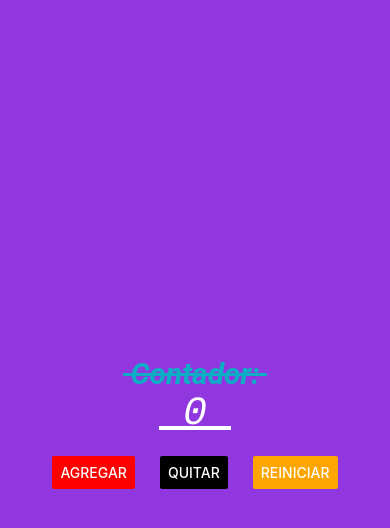
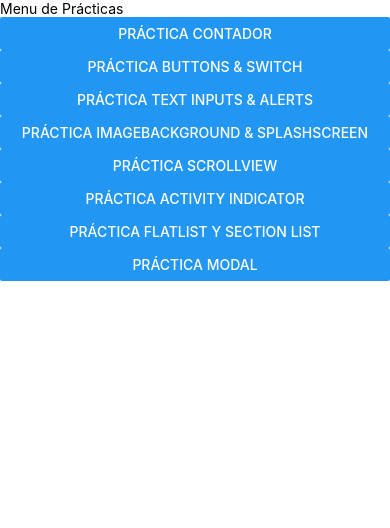
Before and after one commit to Josafat57/PAM211, a React Native app in the folder Intro/: screen / in a window 390 px wide. Shown: the top 528 px of the page. Built offline with nearby package versions, Linux system fonts and the light colour scheme.

Commit message:
Menú
Literalmente es un menú jaja, un menú muy básico es cierto pero funciona para poder ver y tener en donde guardar las prácticas que habrán en las exposiciones próximas.
En un futuro muy cercano voy a actualizar este menú para que se vea mejor.

```diff
--- a/Intro/App.js
+++ b/Intro/App.js
@@ -1,8 +1,8 @@
-import ContadorScreen from './Screens/ContadorScreen';
+import MenuScreen from './Screens/MenuScreen';
 
 export default function App() {
 
 return (
-    <ContadorScreen> </ContadorScreen>
+  <MenuScreen></MenuScreen>
   );
-};
+}
--- /dev/null
+++ b/Intro/Screens/ButtonsScreen.js
@@ -0,0 +1,10 @@
+import { Text, View } from 'react-native'
+
+export default function ButtonsScreen() {
+
+    return (
+      <View>
+        <Text>Próximamente...</Text>
+      </View>
+    )
+}
--- /dev/null
+++ b/Intro/Screens/ImageScreen.js
@@ -0,0 +1,10 @@
+import { Text, View } from 'react-native'
+
+export default function ImageScreen() {
+
+    return (
+      <View>
+        <Text>Próximamente...</Text>
+      </View>
+    )
+}
--- /dev/null
+++ b/Intro/Screens/IndicatorScreen.js
@@ -0,0 +1,10 @@
+import { Text, View } from 'react-native'
+
+export default function IndicatorScreen() {
+
+    return (
+      <View>
+        <Text>Próximamente...</Text>
+      </View>
+    )
+}
--- /dev/null
+++ b/Intro/Screens/ListScreen.js
@@ -0,0 +1,10 @@
+import { Text, View } from 'react-native'
+
+export default function ListScreen() {
+
+    return (
+      <View>
+        <Text>Próximamente...</Text>
+      </View>
+    )
+}
--- /dev/null
+++ b/Intro/Screens/MenuScreen.js
@@ -0,0 +1,58 @@
+import { Text, StyleSheet, View, Button } from 'react-native'
+import React, { useState } from 'react'
+import ButtonsScreen from './ButtonsScreen';
+import ContadorScreen from './ContadorScreen';
+import TextScreen from './TextScreen';
+import ImageScreen from './ImageScreen';
+import ScrollScreen from './ScrollScreen';
+import IndicatorScreen from './IndicatorScreen';
+import ListScreen from './ListScreen';
+import ModalScreen from './ModalScreen';
+
+export default function MenuScreen() {
+  const [screen, setScreen] = useState('menu');
+
+  switch(screen) {
+    case 'contador':
+        return <ContadorScreen/>;
+
+    case 'buttons':
+        return <ButtonsScreen/>;
+
+    case 'text':
+        return <TextScreen/>;
+
+    case 'image':
+        return <ImageScreen/>;
+
+    case 'scroll':
+        return <ScrollScreen/>;
+
+    case 'indicator':
+        return <IndicatorScreen/>;
+
+    case 'list':
+        return <ListScreen/>;
+
+    case 'modal':
+        return <ModalScreen/>;
+
+    case 'menu':
+    default:
+        return (
+        <View>
+            <Text>Menu de Prácticas</Text>
+            <Button onPress={()=>setScreen('contador')} title="Práctica Contador"></Button>
+            <Button onPress={()=>setScreen('buttons')} title="Práctica Buttons & Switch"></Button>
+            <Button onPress={()=>setScreen('text')} title="Práctica Text Inputs & Alerts"></Button>
+            <Button onPress={()=>setScreen('image')} title="Práctica ImageBackground & SplashScreen"></Button>
+            <Button onPress={()=>setScreen('scroll')} title="Práctica ScrollView"></Button>
+            <Button onPress={()=>setScreen('indicator')} title="Práctica Activity Indicator"></Button>
+            <Button onPress={()=>setScreen('list')} title="Práctica FlatList y Section List"></Button>
+            <Button onPress={()=>setScreen('modal')} title="Práctica Modal"></Button>
+        </View>
+    )
+  }
+}
+
+const styles = StyleSheet.create({})
--- /dev/null
+++ b/Intro/Screens/ModalScreen.js
@@ -0,0 +1,10 @@
+import { Text, View } from 'react-native'
+
+export default function ModalScreen() {
+
+    return (
+      <View>
+        <Text>Próximamente...</Text>
+      </View>
+    )
+}
--- /dev/null
+++ b/Intro/Screens/ScrollScreen.js
@@ -0,0 +1,10 @@
+import { Text, View } from 'react-native'
+
+export default function ScrollScreen() {
+
+    return (
+      <View>
+        <Text>Próximamente...</Text>
+      </View>
+    )
+}
--- /dev/null
+++ b/Intro/Screens/TextScreen.js
@@ -0,0 +1,10 @@
+import { Text, View } from 'react-native'
+
+export default function TextScreen() {
+
+    return (
+      <View>
+        <Text>Próximamente...</Text>
+      </View>
+    )
+}
```
